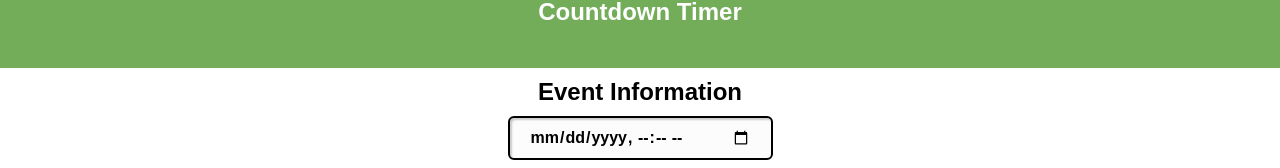
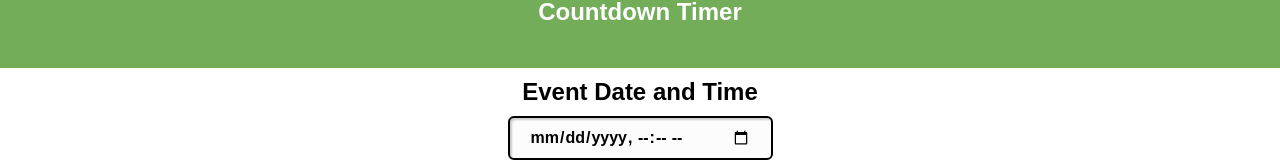
Before and after one commit to kraljevo/countdown, a React (Create React App) app in the folder client/: page / in a window 1280 px wide. Shown: the part 122-290 px from the top of the page. Built offline with nearby package versions, Linux system fonts and the light colour scheme; no server answers.

Commit message:
Update countdown.js

```diff
--- a/client/src/components/countdown.js
+++ b/client/src/components/countdown.js
@@ -75,7 +75,7 @@ class Countdown extends Component {
   render() {
     return (
       <div>
-        <h2>Event Information</h2>
+        <h2>Event Date and Time</h2>
           <form id="event-form" onSubmit={this.handleSubmit}>
             <div>
               <input type="datetime-local" name="eventdate" />
```
